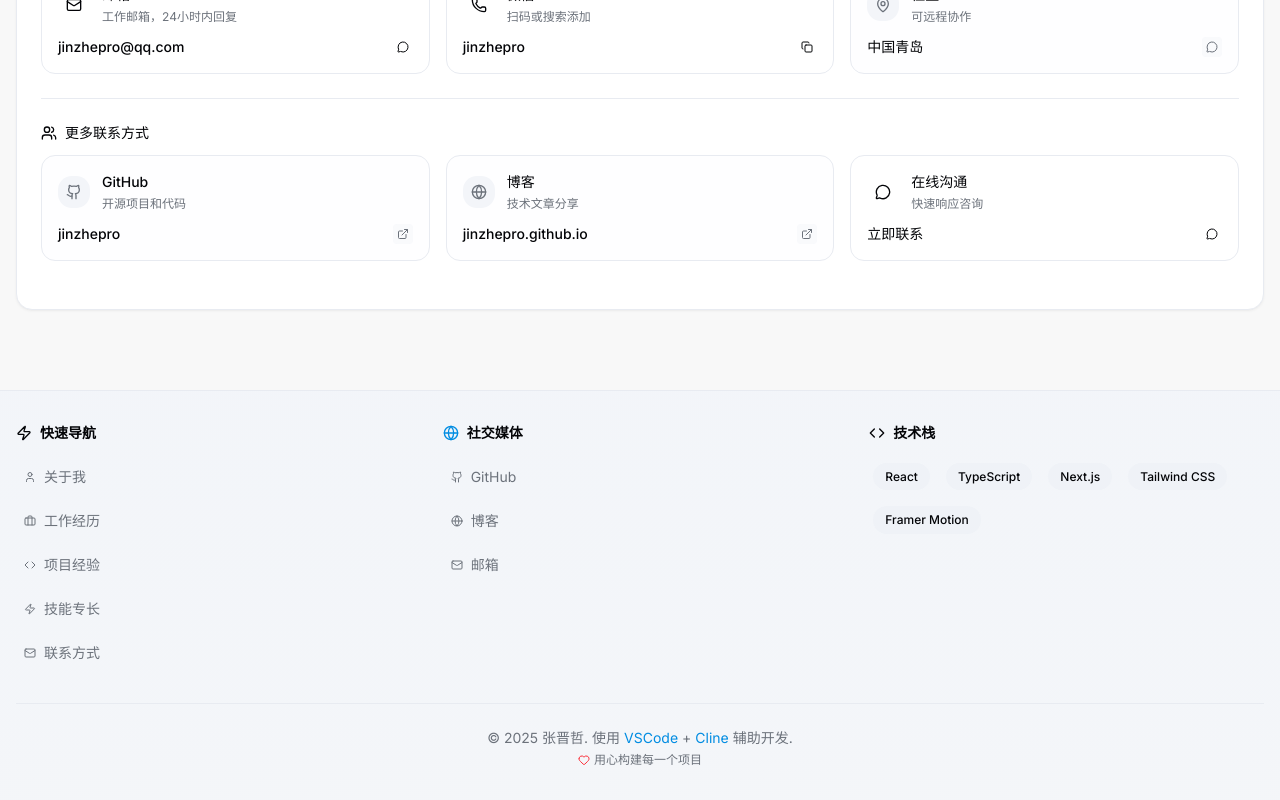
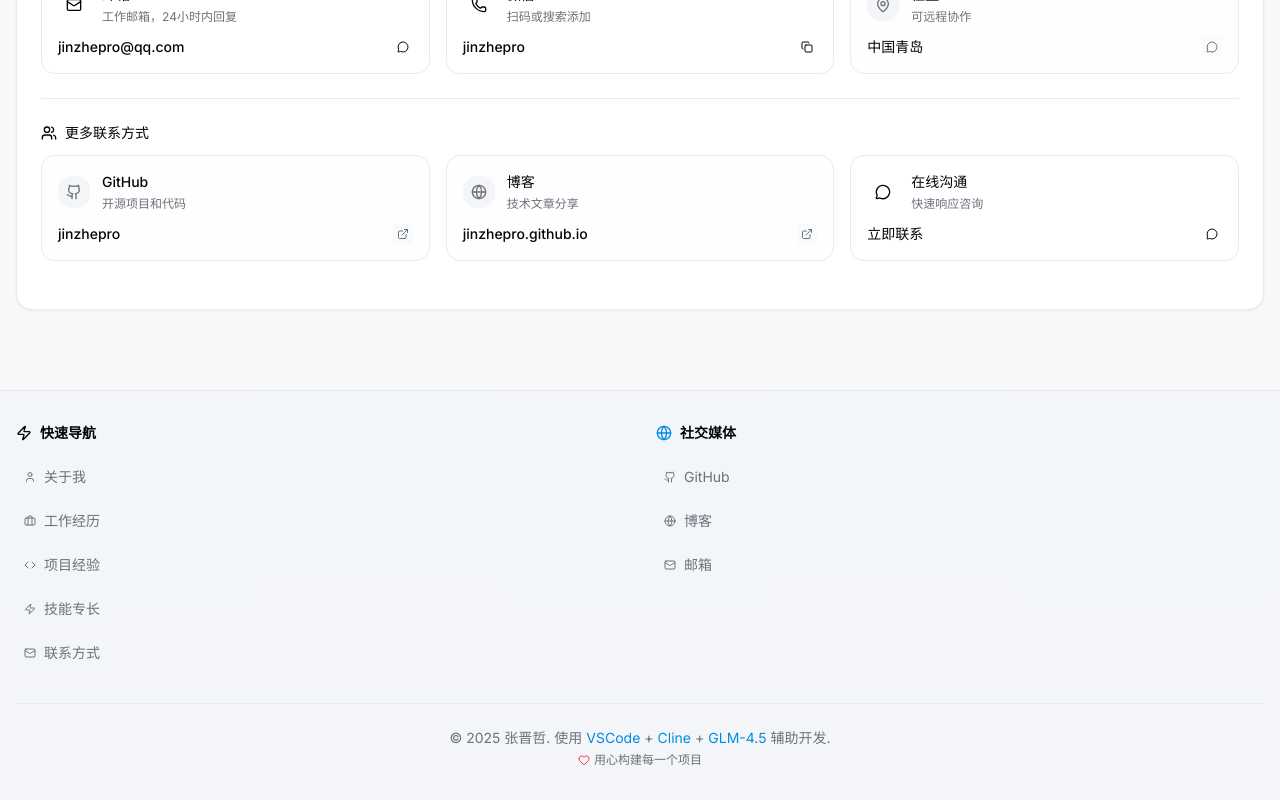
Before and after one commit to jinzhepro/me, a Next.js app: page / in a window 1280 px wide. Shown: the part 3557-4357 px from the top of the page. Built offline with nearby package versions, Linux system fonts and the light colour scheme.

Commit message:
refactor(components): 重构 Footer 组件布局并移除技术栈展示
- 将 Footer 组件的主内容区域布局从 md:grid-cols-3 修改为 md:grid-cols-2
- 移除了技术栈展示部分
- 在版权信息中添加了 GLM-4.5 的链接

```diff
--- a/src/components/Footer.tsx
+++ b/src/components/Footer.tsx
@@ -46,7 +46,7 @@ const Footer: React.FC = () => {
     >
       <div className="container mx-auto px-4 py-8">
         {/* 主要内容区域 */}
-        <div className="grid grid-cols-1 md:grid-cols-3 gap-8 mb-8">
+        <div className="grid grid-cols-1 md:grid-cols-2 gap-8 mb-8 justify-center">
           {/* 快速导航 */}
           <motion.div
             initial={{ opacity: 0, y: 20 }}
@@ -102,25 +102,6 @@ const Footer: React.FC = () => {
               ))}
             </div>
           </motion.div>
-
-          {/* 技术栈 */}
-          <motion.div
-            initial={{ opacity: 0, y: 20 }}
-            animate={{ opacity: 1, y: 0 }}
-            transition={{ duration: 0.5, delay: 0.3 }}
-          >
-            <h3 className="text-sm font-semibold mb-4 flex items-center gap-2">
-              <Code className="h-4 w-4 text-accent-warm" />
-              技术栈
-            </h3>
-            <div className="flex flex-wrap gap-2">
-              <span className="tech-tag">React</span>
-              <span className="tech-tag">TypeScript</span>
-              <span className="tech-tag">Next.js</span>
-              <span className="tech-tag">Tailwind CSS</span>
-              <span className="tech-tag">Framer Motion</span>
-            </div>
-          </motion.div>
         </div>
 
         {/* 分隔线 */}
@@ -152,6 +133,15 @@ const Footer: React.FC = () => {
             >
               Cline
             </a>
+            {" + "}
+            <a
+              href="https://open.bigmodel.cn/"
+              target="_blank"
+              rel="noopener noreferrer"
+              className="text-primary hover:underline transition-colors"
+            >
+              GLM-4.5
+            </a>
             辅助开发.
           </p>
           <p className="text-xs text-muted-foreground mt-1 flex items-center justify-center gap-1">
```
